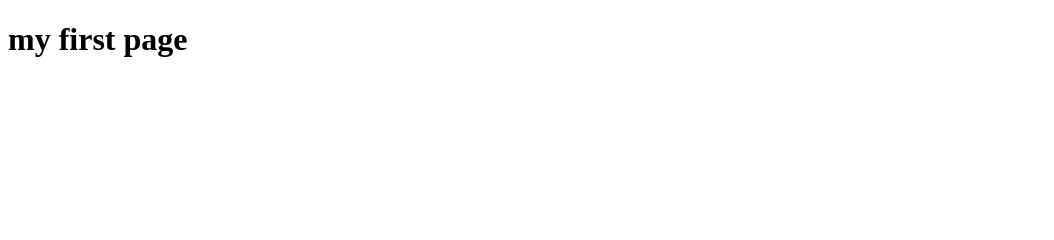
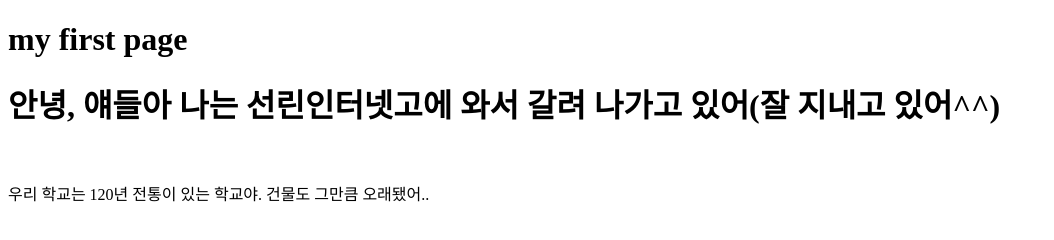
Before and after one commit to hhhan0305/webProgramming, a plain HTML site: page index.html in a window 1280 px wide. Shown: the whole page, without its empty margins (0-1054 px from the left). Drawn offline with Linux system fonts and the light colour scheme.

Commit message:
update contents
내용이 수정됨..

```diff
--- a/index.html
+++ b/index.html
@@ -8,5 +8,8 @@
 </head>
 <body>
     <h1>my first page</h1>
+    <h1>안녕, 얘들아 나는 선린인터넷고에 와서 갈려 나가고 있어(잘 지내고 있어^^)</h1>
+    <img src="" alt="">
+    <p>우리 학교는 120년 전통이 있는 학교야. 건물도 그만큼 오래됐어..</p>
 </body>
 </html>
```
